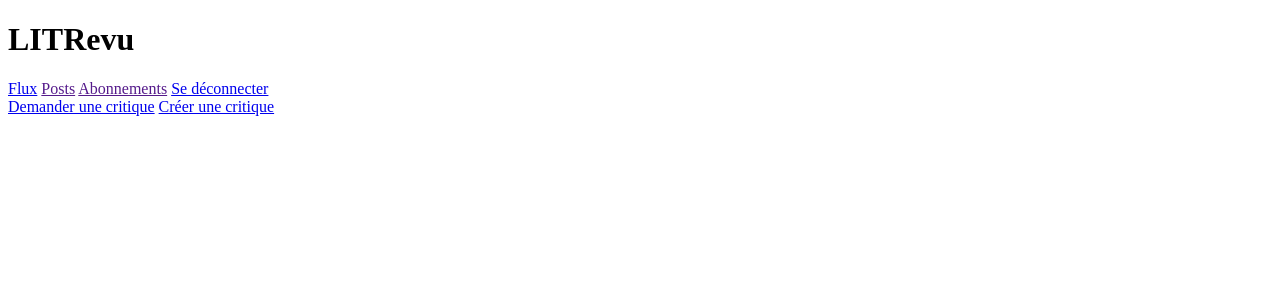
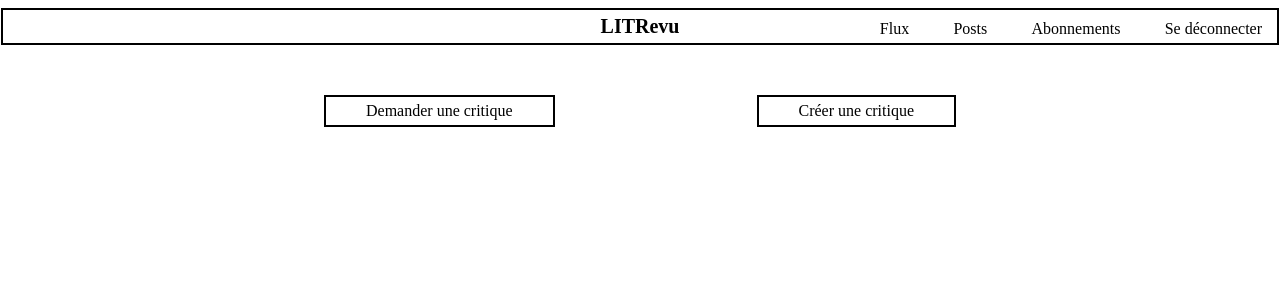
Before and after one commit to Dakimen/LITRevuP9, a Django app: page /flux/ in a window 1280 px wide. Shown: the top 300 px of the page. Run offline with Django 5.2, Linux system fonts and the light colour scheme; a user stored in the database is signed in; data comes from the database, SQL or seed files in the repository.

Commit message:
Added basic CSS to the feed page

```diff
--- /dev/null
+++ b/LITRevu/flux/static/flux/styles.css
@@ -0,0 +1,53 @@
+body {
+    display: flex;
+    align-items: center;
+    flex-direction: column;
+}
+
+header {
+    border: 2px black solid;
+    padding: 5px;
+    position: relative;
+    width: 100%;
+}
+
+.title {
+    display: flex;
+    justify-content: center;
+}
+
+h1 {
+    font-size: 20px;
+    margin: 0;
+}
+
+nav {
+    display: flex;
+    justify-content: space-between;
+    width: 30%;
+    position: absolute;
+    top: 0;
+    right: 0;
+    padding: 10px 15px 0 15px;
+}
+
+a {
+    text-decoration: none;
+    color: black;
+}
+
+.flux {
+    width: 50%;
+}
+
+.create_buttons {
+    display: flex;
+    justify-content: space-between;
+    margin-top: 50px;
+    gap: 20px;
+}
+
+.create_buttons a {
+    border: 2px black solid;
+    padding: 5px 40px;
+}
--- a/LITRevu/flux/templates/flux/base.html
+++ b/LITRevu/flux/templates/flux/base.html
@@ -1,11 +1,15 @@
 <!DOCTYPE html>
+{%load static%}
 <html>
     <head>
         <title>LITRevu</title>
+        <link rel="stylesheet" type="text/css" href="{% static 'flux/styles.css' %}">
     </head>
     <body>
         <header>
-            <h1>LITRevu</h1>
+            <div class="title">
+                <h1>LITRevu</h1>
+            </div>
             <nav>
                 <a href="{% url 'flux' %}">Flux</a>
                 <a href="">Posts</a>
--- a/LITRevu/flux/templates/flux/flux.html
+++ b/LITRevu/flux/templates/flux/flux.html
@@ -2,9 +2,11 @@
 {% load flux_extras %}
 {%block content%}
 
-<a href="{% url 'create-ticket' %}">Demander une critique</a>
-<a href="{% url 'create-review' %}">Créer une critique</a>
 <div class="flux">
+    <div class="create_buttons">
+        <a href="{% url 'create-ticket' %}">Demander une critique</a>
+        <a href="{% url 'create-review' %}">Créer une critique</a>
+    </div>
     {% for instance in tickets_and_reviews %}
     {% if instance|model_type == "Ticket" %}
     <div class="ticket">
```
